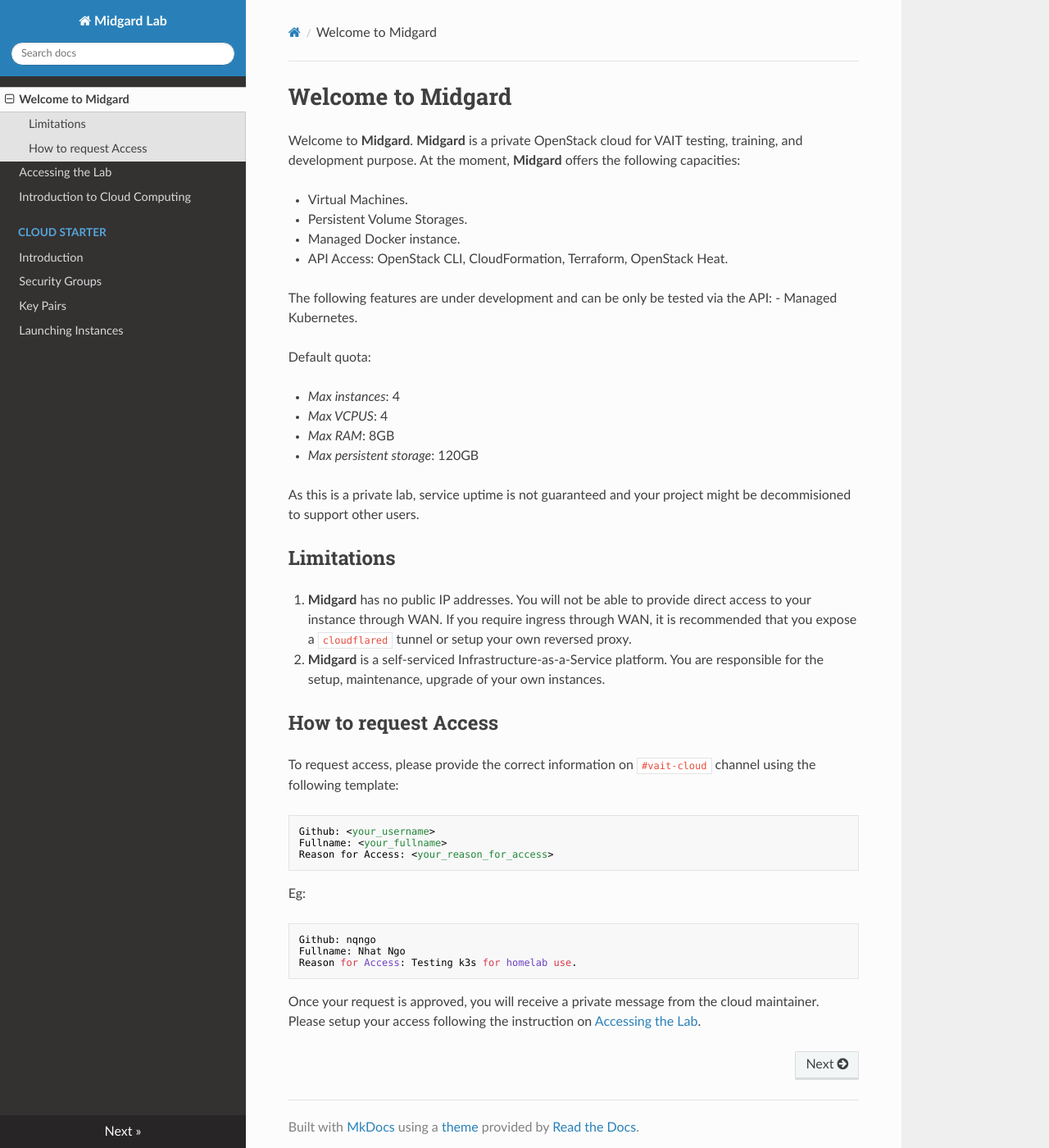
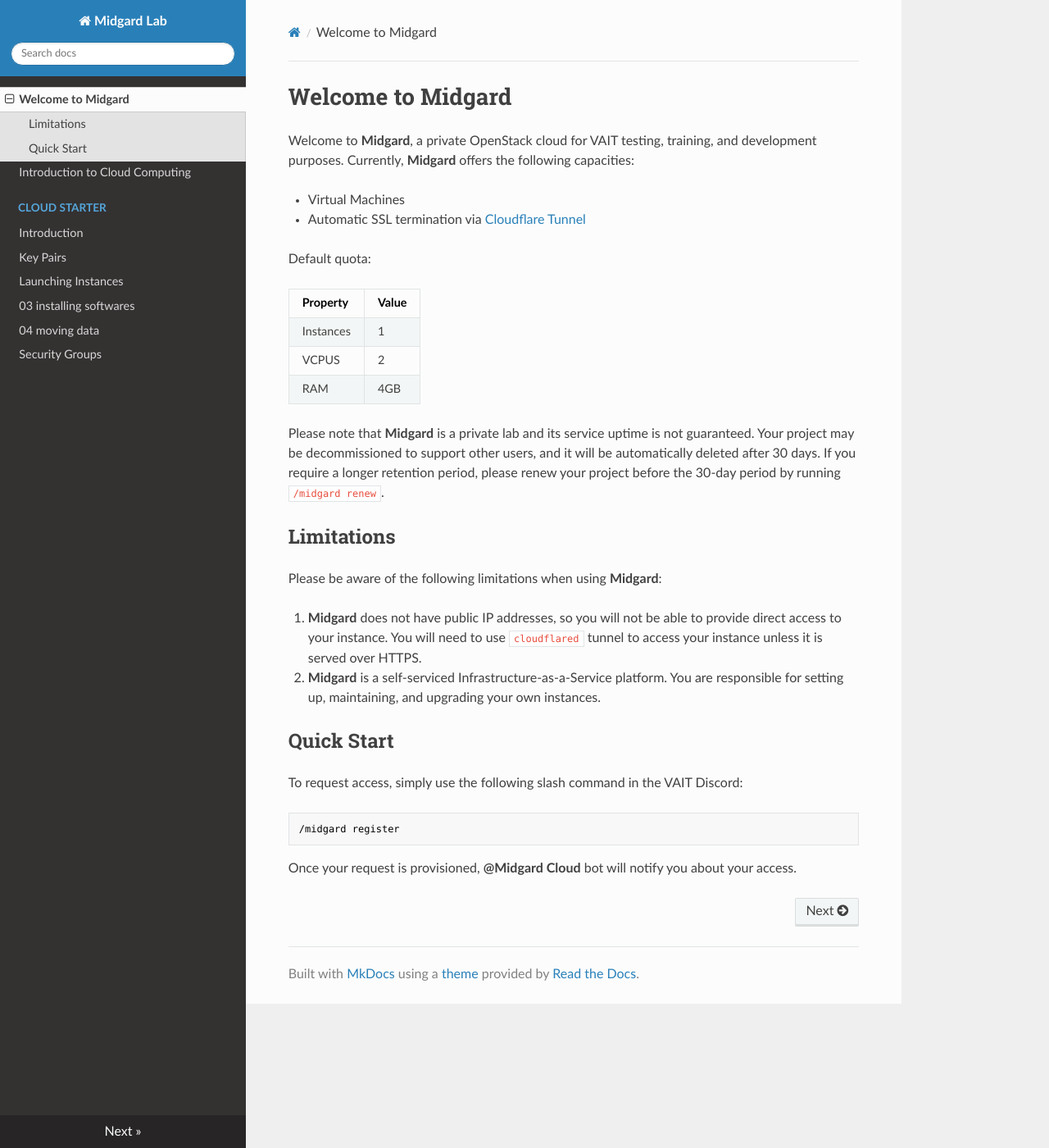
Before and after one commit to nqngo/midgard-docs, an MkDocs documentation site: the page built from docs/index.md, in a window 1280 px wide and 1400 px high. Shown: the whole window at 82% size. Built offline with MkDocs 1.6.1, drawn with Linux system fonts in a browser that asks for light colours; nearby versions of some CDN libraries.

````diff
--- a/docs/index.md
+++ b/docs/index.md
@@ -1,45 +1,33 @@
 # Welcome to Midgard
 
-Welcome to **Midgard**. **Midgard** is a private OpenStack cloud for VAIT testing, training, and development purpose. At the moment, **Midgard** offers the following capacities:
+Welcome to **Midgard**, a private OpenStack cloud for VAIT testing, training, and development purposes. Currently, **Midgard** offers the following capacities:
 
-- Virtual Machines.
-- Persistent Volume Storages.
-- Managed Docker instance.
-- API Access: OpenStack CLI, CloudFormation, Terraform, OpenStack Heat.
-
-The following features are under development and can be only be tested via the API:
-- Managed Kubernetes.
+- Virtual Machines
+- Automatic SSL termination via [Cloudflare Tunnel](https://developers.cloudflare.com/cloudflare-one/connections/connect-apps/)
 
 Default quota:
 
-- _Max instances_: 4
-- _Max VCPUS_: 4
-- _Max RAM_: 8GB
-- _Max persistent storage_: 120GB
+| Property   | Value |
+| ---------- | ----- |
+| Instances  | 1     |
+| VCPUS      | 2     |
+| RAM        | 4GB   |
 
-As this is a private lab, service uptime is not guaranteed and your project might be decommisioned to support other users.
+Please note that **Midgard** is a private lab and its service uptime is not guaranteed. Your project may be decommissioned to support other users, and it will be automatically deleted after 30 days. If you require a longer retention period, please renew your project before the 30-day period by running `/midgard renew`.
 
 ## Limitations
 
-1. **Midgard** has no public IP addresses. You will not be able to provide direct access to your instance through WAN. If you require ingress through WAN, it is recommended that you expose a `cloudflared` tunnel or setup your own reversed proxy.
-2. **Midgard** is a self-serviced Infrastructure-as-a-Service platform. You are responsible for the setup, maintenance, upgrade of your own instances.
+Please be aware of the following limitations when using **Midgard**:
 
-## How to request Access
+1. **Midgard** does not have public IP addresses, so you will not be able to provide direct access to your instance. You will need to use `cloudflared` tunnel to access your instance unless it is served over HTTPS.
+2. **Midgard** is a self-serviced Infrastructure-as-a-Service platform. You are responsible for setting up, maintaining, and upgrading your own instances.
 
-To request access, please provide the correct information on `#vait-cloud` channel using the following template:
+## Quick Start
 
-```
-Github: <your_username>
-Fullname: <your_fullname>
-Reason for Access: <your_reason_for_access>
+To request access, simply use the following slash command in the VAIT Discord:
+
+```shell
+/midgard register
 ```
 
-Eg:
-
-```
-Github: nqngo
-Fullname: Nhat Ngo
-Reason for Access: Testing k3s for homelab use.
-```
-
-Once your request is approved, you will receive a private message from the cloud maintainer. Please setup your access following the instruction on [Accessing the Lab](access-the-lab).
+Once your request is provisioned, **@Midgard Cloud** bot will notify you about your access.
--- a/mkdocs.yml
+++ b/mkdocs.yml
@@ -1,3 +1,4 @@
 site_name: Midgard Lab
+site_description: 'VAIT Openstack Cloud Documentation'
 theme:
   name: 'readthedocs'
--- a/requirements.txt
+++ b/requirements.txt
@@ -1 +1 @@
-mkdocs
+mkdocs-material
````
Also changed, not shown: docs/access-the-lab.md (deleted, +0 -35 lines), docs/cloud-starter/00-intro.md (+5 -5 lines), docs/cloud-starter/01-keypairs.md (added, +40 -0 lines), docs/cloud-starter/02-keypairs.md (deleted, +0 -29 lines), docs/intro-to-cloud.md (+5 -4 lines), docs/cloud-starter/02-launching-vms.md (renamed from docs/cloud-starter/03-launching-vms.md), docs/cloud-starter/03-installing-softwares.md (added), docs/cloud-starter/04-moving-data.md (added), docs/cloud-starter/06-port-forwarding.md (renamed from docs/cloud-starter/01-security-groups.md), 1 other file.
